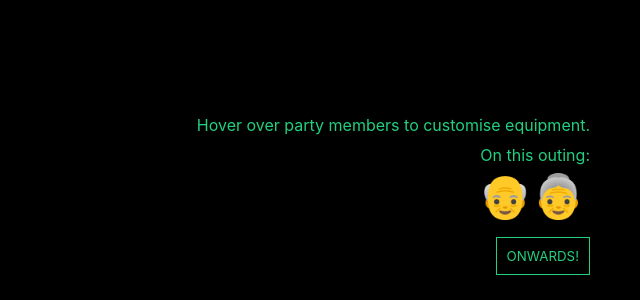
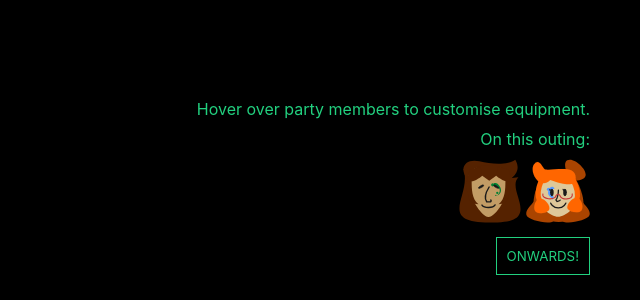
Before and after one commit to k4y4k/loading-screen-prototype, a website: page assets/index.html in a window 1280 px wide. Shown: the part 500-800 px from the top of the page, without its empty margins (640-1280 px from the left). Drawn offline with Linux system fonts and the light colour scheme.

Commit message:
feat: add face icons
closes #19, closes #21

```diff
--- a/assets/index.html
+++ b/assets/index.html
@@ -68,17 +68,13 @@
         margin: 0;
       }
 
-      .character-images {
-        margin: 5px;
-      }
-
-      .character-image {
-        display: inline-block;
-        font-size: 32pt;
+      .character-image img {
+        max-width: 64px;
+        max-height: 64px;
       }
 
       #overlay-middle-text {
-        margin-top: 10px;
+        margin: 10px 0;
       }
 
       #overlay-bottom-text {
@@ -112,8 +108,10 @@
         </p>
         <p id="overlay-middle-text">On this outing:</p>
         <div class="character-images">
-          <span class="character-image">👴</span
-          ><span class="character-image">👵</span>
+          <span class="character-image"> <img src="img/alex-face.svg" /> </span>
+          <span class="character-image">
+            <img src="img/cecille-face.svg" />
+          </span>
         </div>
         <button id="overlay-bottom-text">Onwards!</button>
       </div>
```
Also changed, not shown: assets/img/alex-face.svg (added), assets/img/cecille-face.svg (added), assets/img/logo.png (deleted).
